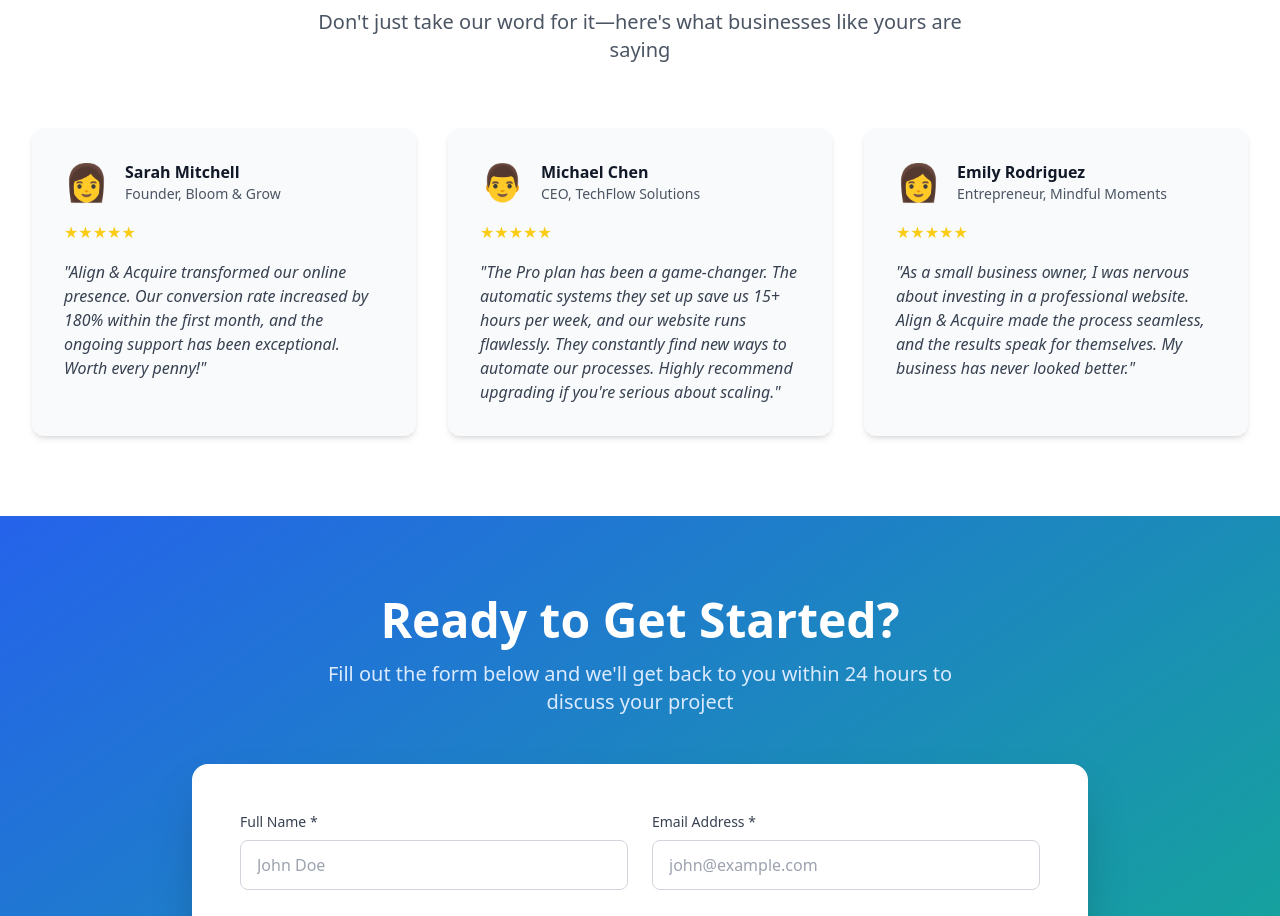
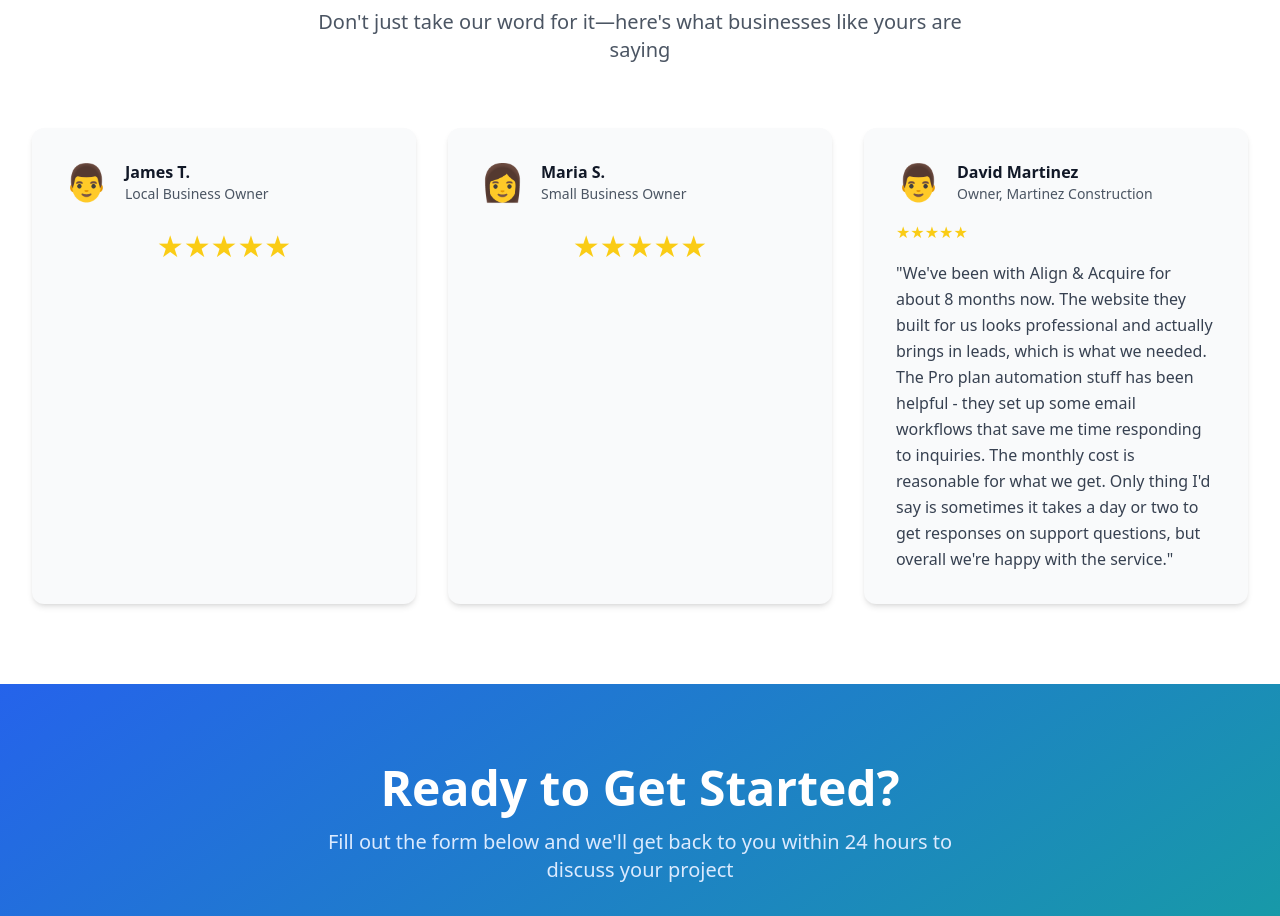
Before and after one commit to jacobholtzer22-droid/Align-Acquire, a React (Vite) app: page / in a window 1280 px wide. Shown: the part 3906-4822 px from the top of the page. Built offline with nearby package versions, Linux system fonts and the light colour scheme.

Commit message:
Update testimonials to be more realistic with 2 star-only reviews and 1 detailed review

```diff
--- a/src/components/Testimonials.jsx
+++ b/src/components/Testimonials.jsx
@@ -3,22 +3,25 @@ import React from 'react'
 const Testimonials = () => {
   const testimonials = [
     {
-      name: 'Sarah Mitchell',
-      role: 'Founder, Bloom & Grow',
-      image: '👩',
-      quote: 'Align & Acquire transformed our online presence. Our conversion rate increased by 180% within the first month, and the ongoing support has been exceptional. Worth every penny!'
+      name: 'James T.',
+      role: 'Local Business Owner',
+      image: '👨',
+      quote: null,
+      isStarOnly: true
     },
     {
-      name: 'Michael Chen',
-      role: 'CEO, TechFlow Solutions',
-      image: '👨',
-      quote: 'The Pro plan has been a game-changer. The automatic systems they set up save us 15+ hours per week, and our website runs flawlessly. They constantly find new ways to automate our processes. Highly recommend upgrading if you\'re serious about scaling.'
+      name: 'Maria S.',
+      role: 'Small Business Owner',
+      image: '👩',
+      quote: null,
+      isStarOnly: true
     },
     {
-      name: 'Emily Rodriguez',
-      role: 'Entrepreneur, Mindful Moments',
-      image: '👩',
-      quote: 'As a small business owner, I was nervous about investing in a professional website. Align & Acquire made the process seamless, and the results speak for themselves. My business has never looked better.'
+      name: 'David Martinez',
+      role: 'Owner, Martinez Construction',
+      image: '👨',
+      quote: 'We\'ve been with Align & Acquire for about 8 months now. The website they built for us looks professional and actually brings in leads, which is what we needed. The Pro plan automation stuff has been helpful - they set up some email workflows that save me time responding to inquiries. The monthly cost is reasonable for what we get. Only thing I\'d say is sometimes it takes a day or two to get responses on support questions, but overall we\'re happy with the service.',
+      isStarOnly: false
     },
   ]
 
@@ -40,6 +43,23 @@ const Testimonials = () => {
               key={index}
               className="bg-gray-50 p-8 rounded-xl shadow-md hover:shadow-xl transition transform hover:-translate-y-2"
             >
+              {testimonial.isStarOnly ? (
+                <>
+                  <div className="flex items-center mb-6">
+                    <div className="text-4xl mr-4">{testimonial.image}</div>
+                    <div>
+                      <div className="font-semibold text-gray-900">{testimonial.name}</div>
+                      <div className="text-sm text-gray-600">{testimonial.role}</div>
+                    </div>
+                  </div>
+                  <div className="text-yellow-400 text-3xl mb-2 text-center">
+                    {'★★★★★'.split('').map((star, i) => (
+                      <span key={i}>{star}</span>
+                    ))}
+                  </div>
+                </>
+              ) : (
+                <>
                   <div className="flex items-center mb-4">
                     <div className="text-4xl mr-4">{testimonial.image}</div>
                     <div>
@@ -52,7 +72,9 @@ const Testimonials = () => {
                       <span key={i}>{star}</span>
                     ))}
                   </div>
-              <p className="text-gray-700 italic">"{testimonial.quote}"</p>
+                  <p className="text-gray-700 leading-relaxed">"{testimonial.quote}"</p>
+                </>
+              )}
             </div>
           ))}
         </div>
```
Lines whose indentation alone changed are shown as unchanged.
